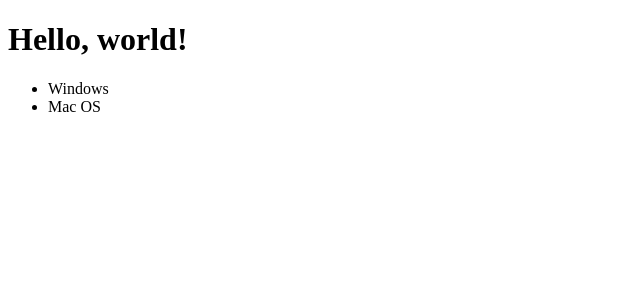
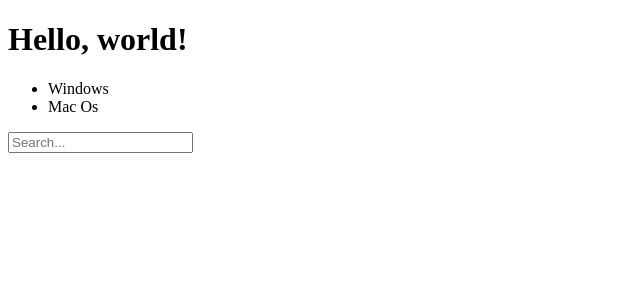
Before and after one commit to iRootPro/ZarM, a React (Create React App) app: page / in a window 1280 px wide. Shown: the top 300 px of the page, without its empty margins (0-640 px from the left). Built offline with nearby package versions, Linux system fonts and the light colour scheme.

Commit message:
React JSX

```diff
--- a/src/index.tsx
+++ b/src/index.tsx
@@ -9,19 +9,31 @@ const AppHeader = () => {
 };
 
 const AppContent = () => {
+    const items = ['Windows', 'Mac Os']
+    const firstItem = 'Item0'
+    const isAuth = false
     return (
         <ul>
-            <li>Windows</li>
-            <li>Mac OS</li>
+            {isAuth ? firstItem : null}
+            {items.map(item => <li>{item}</li>)}
         </ul>
     );
 };
+
+const AppInput = () => {
+    const placeholder = 'Search...'
+    return (
+        <input type="text" placeholder={placeholder}/>
+    )
+}
 
 const App = () => {
     return (
         <>
             <AppHeader/>
-            <AppContent/></>
+            <AppContent/>
+            <AppInput/>
+        </>
     );
 };
 
```
Also changed, not shown: 1 other file (tests, documents, lock files or other folders).
